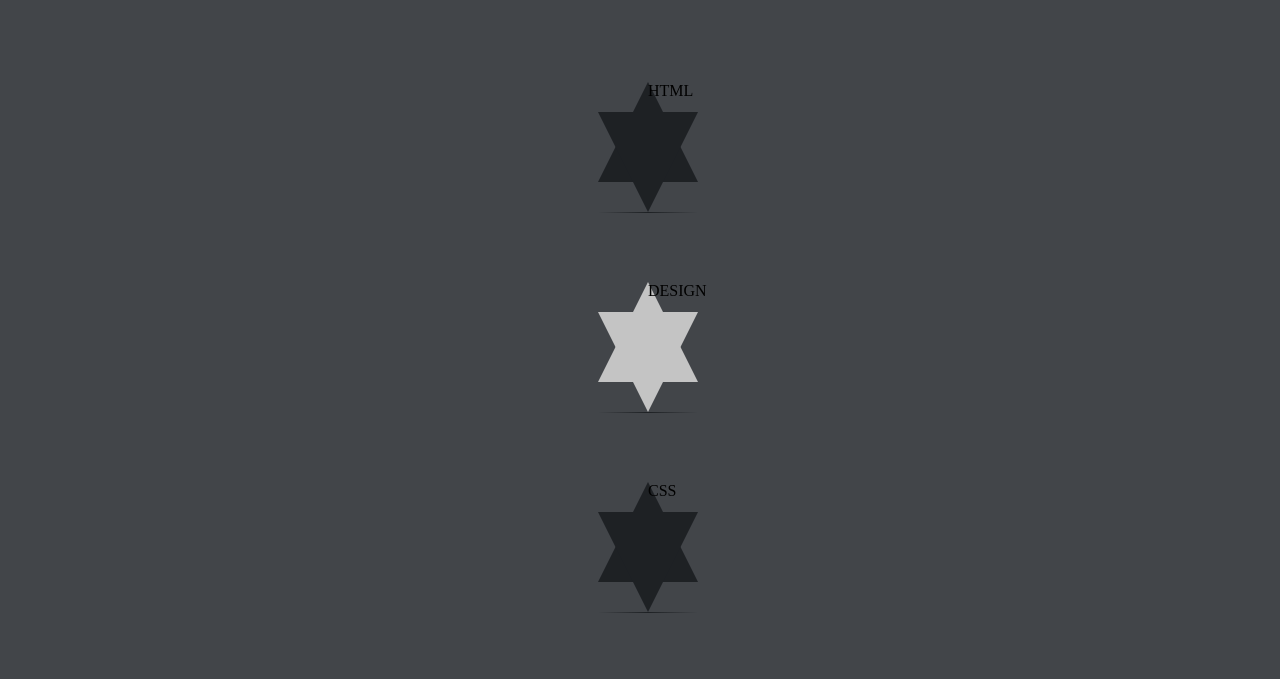
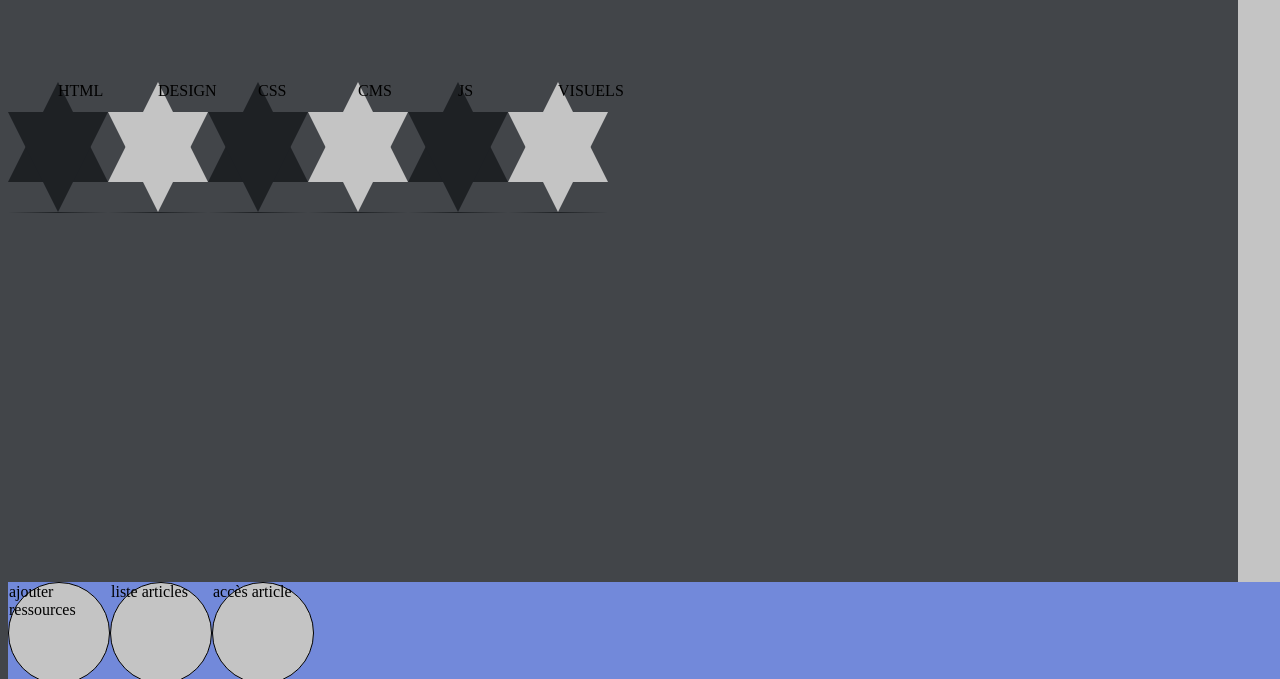
Before and after one commit to MrTrnr/blog4fantastiques, a plain HTML site: page listeanne.html in a window 1280 px wide. Shown: the part 271-950 px from the top of the page. Drawn offline with Linux system fonts and the light colour scheme.

Commit message:
rajout CSS float :left positionnement star et circle

```diff
--- a/listeanne.css
+++ b/listeanne.css
@@ -1,5 +1,5 @@
 header {
-	position: flex;
+
 	width: 100%;
 	height: 100%;
 	left: 0px;
@@ -7,13 +7,14 @@ header {
 	background-color: #7289DA;
 }
 
+
 img {
 	width: 5%;
 	height: 5%;
 }
 
 body{
-	position: flex;
+	flex-direction:row;
 	width: 100%;
 	height: 100%;
 	left: 0px;
@@ -22,7 +23,7 @@ body{
 }
 
 .star{
-
+	float :left;
 	margin:100px auto;
 	width: 0;
 	height: 0;
@@ -70,7 +71,7 @@ body{
 }
 
 nav{
-	position: flex;
+	float:right;
 	width: 50px;
 	height: 600px;
 	right: 50px;
@@ -79,7 +80,7 @@ nav{
 }
 
 footer{
-	position: flex;
+	float:left;
 	width: 100%;
 	height: 100%;
 	left: 0px;
@@ -87,16 +88,12 @@ footer{
 	background-color: #7289DA;
 }
 .circle {
-	/*position: absolute;
-	width: 56px;
-	height: 48px;
-	left: 228px;
-	top: 508px;
-	background: #C4C4C4;*/
-	position :flex;
+
+	float:left;
 	height: 100px;
 	width: 100px;
 	background-color: #C4C4C4;
 	border: 1px solid rgba(0, 0, 0, 1);
 	border-radius: 50%;
+	top:100px;
 }
```
